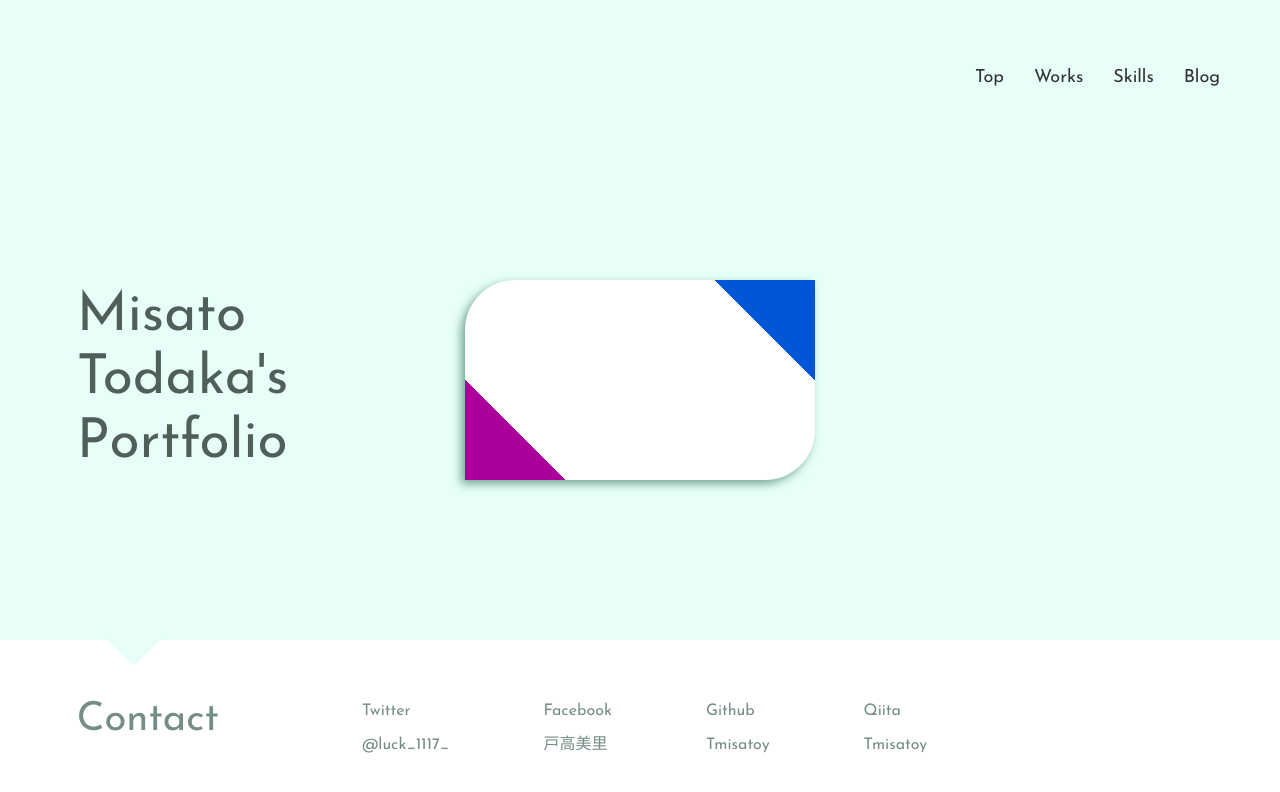
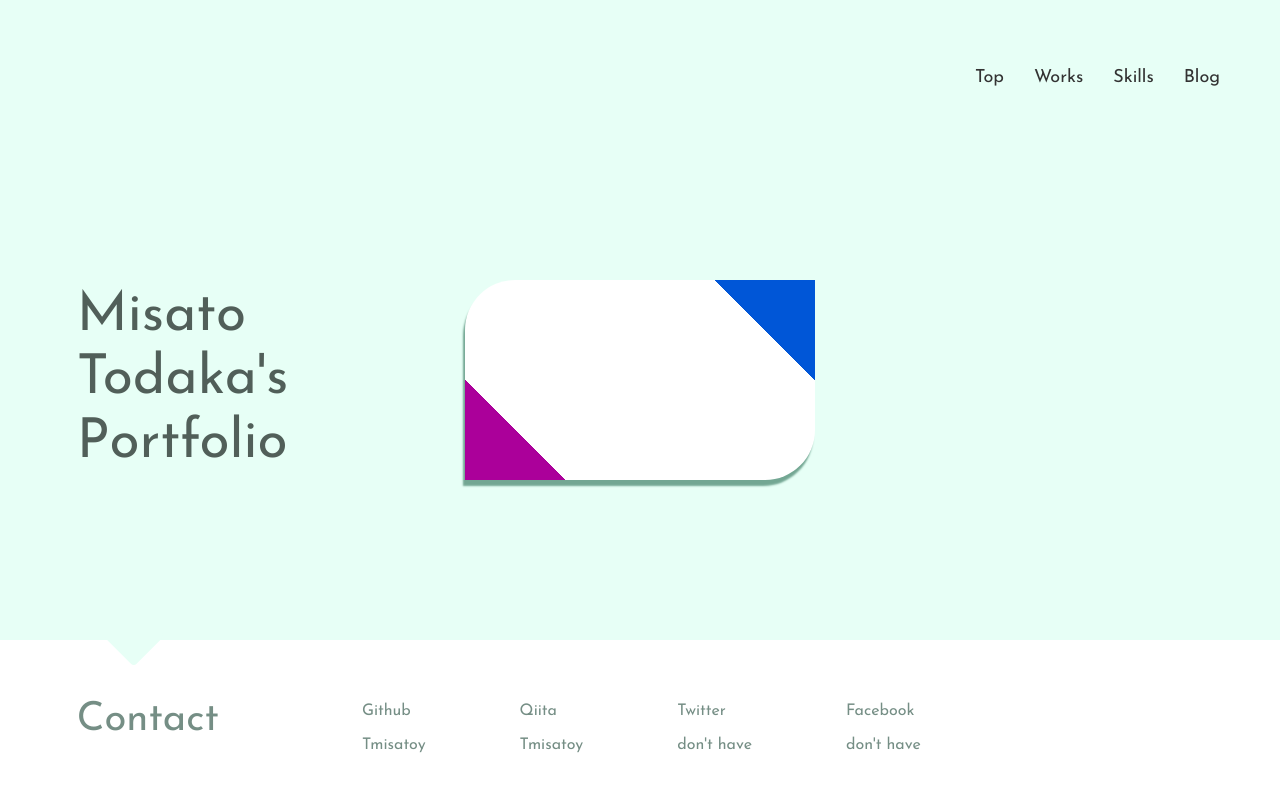
Before and after one commit to Tmisatoy/portfolio, a Vue app: page / in a window 1280 px wide. Shown: the top 792 px of the page. Built offline with nearby package versions, Linux system fonts and the light colour scheme.

Commit message:
css: TOPページRectAngleを変更

```diff
--- a/src/views/Top.vue
+++ b/src/views/Top.vue
@@ -10,10 +10,20 @@
           <div class="white-rectangle"></div>
         </transition>
         <transition name="fade" appear>
-          <canvas id="blue-canvas" ref="blueCanvas" width="350px" height="200px"></canvas>
+          <canvas
+            id="blue-canvas"
+            ref="blueCanvas"
+            width="350px"
+            height="200px"
+          ></canvas>
         </transition>
         <transition name="fade" appear>
-          <canvas id="purple-canvas" ref="purpleCanvas" width="350px" height="200px"></canvas>
+          <canvas
+            id="purple-canvas"
+            ref="purpleCanvas"
+            width="350px"
+            height="200px"
+          ></canvas>
         </transition>
       </div>
     </div>
@@ -23,7 +33,7 @@
         <div class="sp sp-vertical"></div>
         <h2>Contact</h2>
         <ul>
-          <li v-for="(item,index) in items" :key="index">
+          <li v-for="(item, index) in items" :key="index">
             <p>{{ item.name }}</p>
             <a :href="item.href" target="blank">{{ item.user }}</a>
           </li>
@@ -38,30 +48,30 @@ import BaseLogo from "../components/BaseLogo.vue";
 
 export default {
   components: {
-    BaseLogo
+    BaseLogo,
   },
-  data: function() {
+  data: function () {
     return {
       items: [
         {
+          name: "Github",
+          href: "https://github.com/Tmisatoy",
+          user: "Tmisatoy",
+        },
+        { name: "Qiita", href: "https://qiita.com/Tmisatoy", user: "Tmisatoy" },
+        {
           name: "Twitter",
-          href: "https://twitter.com/luck_1117_",
-          user: "@luck_1117_"
+          href: "",
+          user: "don't have",
         },
         {
           name: "Facebook",
-          href: "https://www.facebook.com/profile.php?id=100017107334138",
-          user: "戸高美里"
+          href: "",
+          user: "don't have",
         },
-        {
-          name: "Github",
-          href: "https://github.com/Tmisatoy",
-          user: "Tmisatoy"
-        },
-        { name: "Qiita", href: "https://qiita.com/Tmisatoy", user: "Tmisatoy" }
       ],
       blueCtx: null,
-      purpleCtx: null
+      purpleCtx: null,
     };
   },
   watch: {},
@@ -87,14 +97,14 @@ export default {
       this.purpleCtx.stroke();
       this.purpleCtx.fillStyle = "#ab009a";
       this.purpleCtx.fill();
-    }
+    },
   },
   mounted() {
     this.blueCtx = this.$refs.blueCanvas.getContext("2d");
     this.drawTriangle(this.blueCtx);
     this.purpleCtx = this.$refs.purpleCanvas.getContext("2d");
     this.drawTriangle2(this.purpleCtx);
-  }
+  },
 };
 </script>
 
@@ -103,6 +113,18 @@ export default {
   width: 350px;
   height: 200px;
   position: relative;
+  animation: shape-wrap 4s cubic-bezier(0, 0.7, 1, 0.83);
+}
+
+@keyframes shape-wrap {
+  0% {
+    clip-path: circle(0 at 50% 50%);
+    -webkit-clip-path: circle(0 at 50% 50%);
+  }
+  100% {
+    clip-path: circle(100% at 50% 50%);
+    -webkit-clip-path: circle(100% at 50% 50%);
+  }
 }
 
 .white-rectangle {
@@ -110,11 +132,19 @@ export default {
   width: 350px;
   height: 200px;
   background-color: #fff;
-  box-shadow: -4px 4px 10px $color-shadow;
   position: absolute;
   border-radius: 50px 0 50px 0;
-  transition-delay: 1s;
-  animation: my-radius 1s;
+  border-radius: 50px 0;
+  animation: rectangle-shadow 1.2s 2.4s forwards;
+}
+
+@keyframes rectangle-shadow {
+  from {
+    box-shadow: -2px 6px 2px transparent;
+  }
+  to {
+    box-shadow: -2px 6px 2px $color-shadow;
+  }
 }
 
 #blue-canvas {
@@ -122,8 +152,6 @@ export default {
   position: absolute;
   top: 0;
   left: 0;
-  transition-delay: 1s;
-  animation: slideInRight 2s;
 }
 
 #purple-canvas {
@@ -131,35 +159,6 @@ export default {
   position: absolute;
   top: 0;
   left: 0;
-  transition-delay: 1s;
-  animation: slideInLeft 2s;
-}
-
-@keyframes my-radius {
-  from {
-    border-radius: 0px;
-  }
-  to {
-    border-radius: 50px;
-  }
-}
-
-@keyframes slideInRight {
-  from {
-    transform: translateX(100px);
-  }
-  to {
-    transform: translateX(0px);
-  }
-}
-
-@keyframes slideInLeft {
-  from {
-    transform: translateX(-100px);
-  }
-  to {
-    transform: translateX(0px);
-  }
 }
 
 .fade-enter,
@@ -169,7 +168,7 @@ export default {
 
 .fade-enter-active,
 .fade-leave-active {
-  transition: opacity 3s;
+  transition: opacity 1.8s cubic-bezier(0, 1, 0.8, 0.2);
 }
 
 .fas {
```
